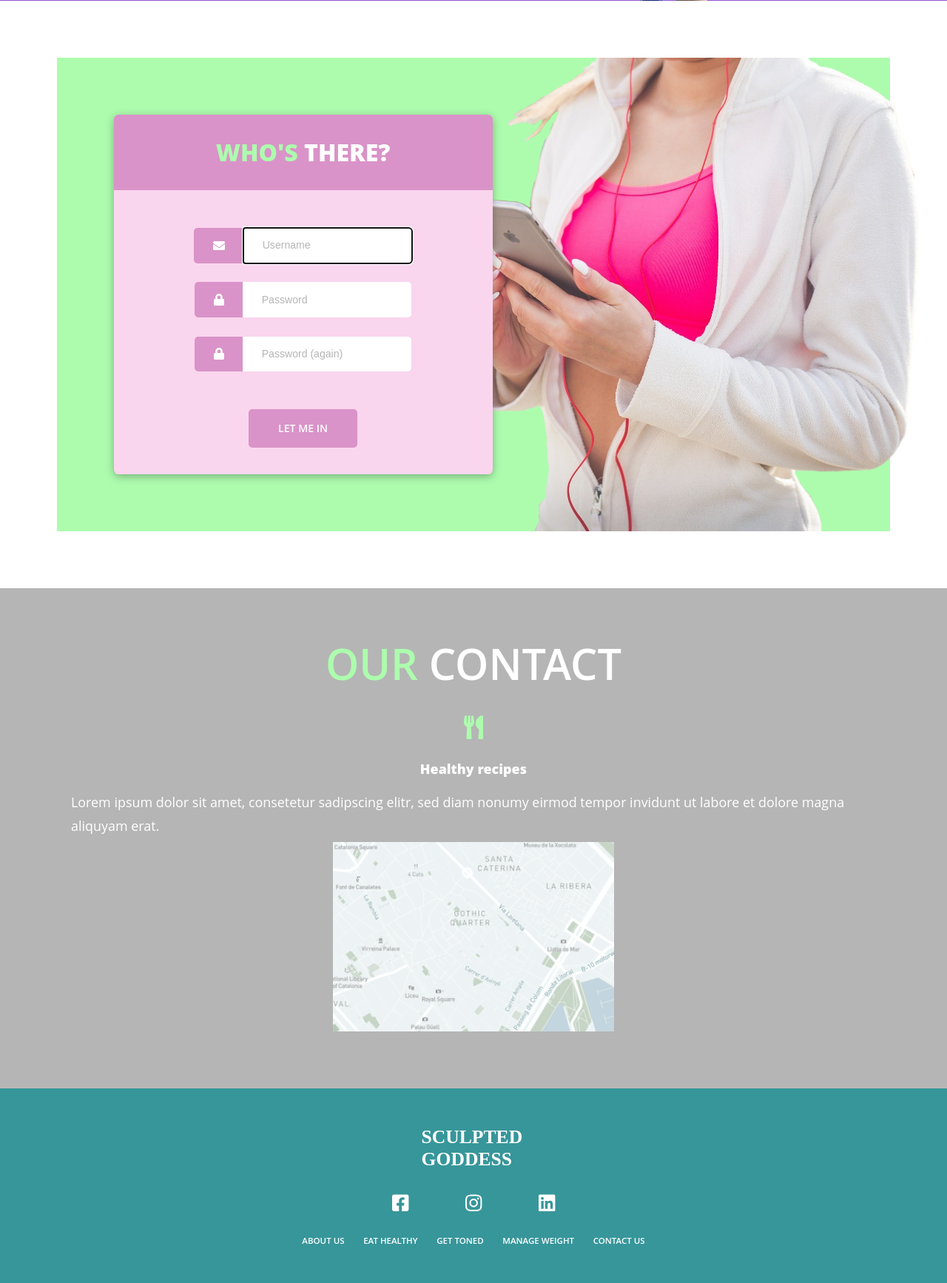
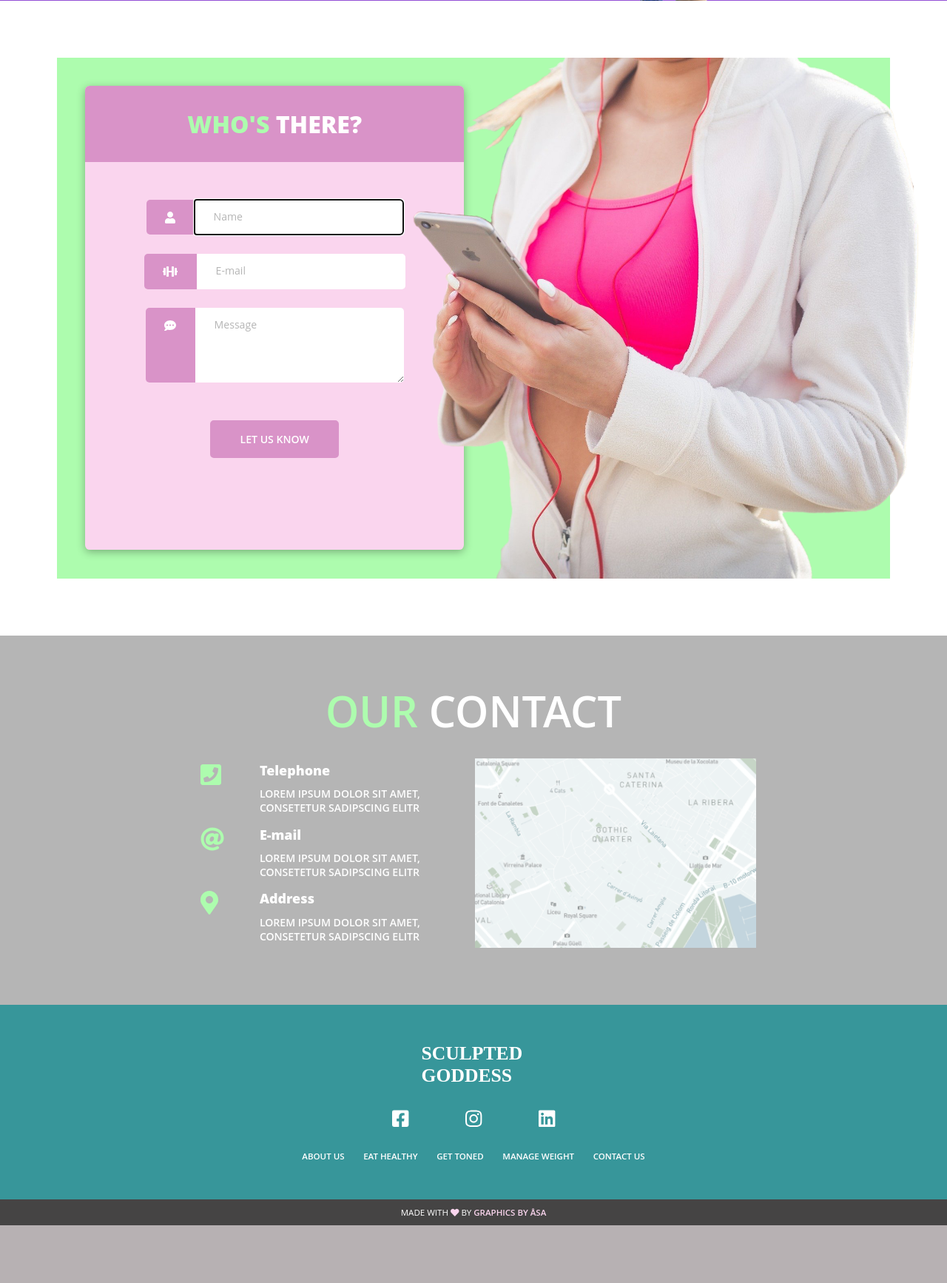
Before and after one commit to Bjornhona/Sculpted_goddess, a Flask app: page /contact_us in a window 1280 px wide. Shown: the part 447-2181 px from the top of the page at 74% size. After the commit the page ends 2103 px from the top, so only its background shows below. Run offline with Flask 2, Linux system fonts and the light colour scheme; some libraries are stand-ins or nearby versions.

Commit message:
contact page done

```diff
--- a/static/_contact_us.scss
+++ b/static/_contact_us.scss
@@ -34,25 +34,26 @@
     align-items: center;
     background-color: constants.$light-green;
     margin: 6vw;
-    padding: 6vw;
+    padding: 3vw;
     position: relative;
-    height: 50vw;
+    height: 55vw;
     .contact-us-main-image {
       position: absolute;
       top: 0;
       right: -3vw;
-      height: 50vw;
+      height: 55vw;
       img {
-        max-height: 50vw;
+        max-height: 55vw;
+        z-index: 200;
       }
     }
-    .login-left-container, .signup-right-container {
+    .contact-form-container {
       background-color: constants.$light-pink;
       width: 40vw;
       height: 100%;
       border-radius: 0.5vw;
       box-shadow: 0 3px 12px rgba(#000000, 0.3);
-      z-index: 100;
+      position: relative;
       h2 {
         background-color: constants.$dark-pink;
         border-radius: 0.5vw 0.5vw 0 0;
@@ -71,6 +72,7 @@
           color: constants.$medium-grey;
           opacity: 1;
           font-size: constants.$font-button-size;
+          font-family: "Open Sans", sans-serif;
         }
         div {
           display: flex;
@@ -81,11 +83,12 @@
             margin: 1vw 0;
             border-radius: 5px 0 0 5px;
           }
-          input {
+          input, textarea {
             border: none;
             border-radius: 0 5px 5px 0;
             padding: 1vw 2vw;
             margin: 1vw 0;
+            width: 22vw;
           }
         }
         button {
@@ -99,15 +102,10 @@
         }
       }
     }
-    .signup-link {
-      font-size: constants.$font-h3-size;
-      font-weight: 900;
-      text-transform: lowercase;
-    }
   }
 }
 
-.service {
+.our-contact {
   display: flex;
   flex-direction: column;
   align-items: center;
@@ -118,24 +116,30 @@
       color: constants.$light-green;
     }
   }
-  h3 {
-    padding: 0.5vw;
+  h3, h4 {
+    margin: 0;
+    padding: 0 0.5vw 0.5vw 0;
+    color: constants.$white;
     span {
       font-weight: 900;
     }
   }
-  .service-container {
+  .our-contact-container {
     display: flex;
-    padding-top: 2vw;
-    .service-text-box {
+    padding-top: 3vw;
+    .our-contact-text-box {
       display: flex;
       flex-direction: column;
-      align-items: center;
+      justify-content: space-between;
       padding: 0 1vw;
-      .service-icon {
-        font-size: constants.$font-h2-size;
-        color: constants.$light-green;
-        padding: 1vw;
+      width: 30vw;
+      .our-contact-address-line{
+        display: flex;
+        .our-contact-icon {
+          font-size: constants.$font-h2-size;
+          color: constants.$light-green;
+          width: 10vw;
+        }
       }
     }
   }
--- a/static/styles.css
+++ b/static/styles.css
@@ -1165,113 +1165,117 @@ nav a:link, nav a:visited, .upper-footer a:link, .upper-footer a:visited {
   align-items: center;
   background-color: #ADFCAE;
   margin: 6vw;
-  padding: 6vw;
+  padding: 3vw;
   position: relative;
-  height: 50vw;
+  height: 55vw;
 }
 .contact-form .contact-form-content-box .contact-us-main-image {
   position: absolute;
   top: 0;
   right: -3vw;
-  height: 50vw;
+  height: 55vw;
 }
 .contact-form .contact-form-content-box .contact-us-main-image img {
-  max-height: 50vw;
+  max-height: 55vw;
+  z-index: 200;
 }
-.contact-form .contact-form-content-box .login-left-container, .contact-form .contact-form-content-box .signup-right-container {
+.contact-form .contact-form-content-box .contact-form-container {
   background-color: #FAD5EE;
   width: 40vw;
   height: 100%;
   border-radius: 0.5vw;
   box-shadow: 0 3px 12px rgba(0, 0, 0, 0.3);
-  z-index: 100;
+  position: relative;
 }
-.contact-form .contact-form-content-box .login-left-container h2, .contact-form .contact-form-content-box .signup-right-container h2 {
+.contact-form .contact-form-content-box .contact-form-container h2 {
   background-color: #D993C8;
   border-radius: 0.5vw 0.5vw 0 0;
   padding: 3vw 0;
   text-align: center;
 }
-.contact-form .contact-form-content-box .login-left-container h2 span, .contact-form .contact-form-content-box .signup-right-container h2 span {
+.contact-form .contact-form-content-box .contact-form-container h2 span {
   color: #ADFCAE;
 }
-.contact-form .contact-form-content-box .login-left-container form, .contact-form .contact-form-content-box .signup-right-container form {
+.contact-form .contact-form-content-box .contact-form-container form {
   display: flex;
   flex-direction: column;
   align-items: center;
   margin: 3vw;
 }
-.contact-form .contact-form-content-box .login-left-container form ::placeholder, .contact-form .contact-form-content-box .signup-right-container form ::placeholder {
+.contact-form .contact-form-content-box .contact-form-container form ::placeholder {
   color: #B5B5B5;
   opacity: 1;
   font-size: 1.1vw;
+  font-family: "Open Sans", sans-serif;
 }
-.contact-form .contact-form-content-box .login-left-container form div, .contact-form .contact-form-content-box .signup-right-container form div {
+.contact-form .contact-form-content-box .contact-form-container form div {
   display: flex;
   flex-direction: row;
 }
-.contact-form .contact-form-content-box .login-left-container form div span, .contact-form .contact-form-content-box .signup-right-container form div span {
+.contact-form .contact-form-content-box .contact-form-container form div span {
   background-color: #D993C8;
   padding: 1vw 2vw;
   margin: 1vw 0;
   border-radius: 5px 0 0 5px;
 }
-.contact-form .contact-form-content-box .login-left-container form div input, .contact-form .contact-form-content-box .signup-right-container form div input {
+.contact-form .contact-form-content-box .contact-form-container form div input, .contact-form .contact-form-content-box .contact-form-container form div textarea {
   border: none;
   border-radius: 0 5px 5px 0;
   padding: 1vw 2vw;
   margin: 1vw 0;
+  width: 22vw;
 }
-.contact-form .contact-form-content-box .login-left-container form button, .contact-form .contact-form-content-box .signup-right-container form button {
+.contact-form .contact-form-content-box .contact-form-container form button {
   background-color: #D993C8;
   border: 2px solid #D993C8;
   margin: 3vw auto 1vw;
 }
-.contact-form .contact-form-content-box .login-left-container form button:hover, .contact-form .contact-form-content-box .signup-right-container form button:hover {
+.contact-form .contact-form-content-box .contact-form-container form button:hover {
   background-color: #EFB6DD;
   border: 2px solid #FFFFFF;
 }
-.contact-form .contact-form-content-box .signup-link {
-  font-size: 1.4vw;
-  font-weight: 900;
-  text-transform: lowercase;
-}
 
-.service {
+.our-contact {
   display: flex;
   flex-direction: column;
   align-items: center;
   background-color: #B5B5B5;
   padding: 6vw;
 }
-.service h1 span {
+.our-contact h1 span {
   color: #ADFCAE;
 }
-.service h3 {
-  padding: 0.5vw;
+.our-contact h3, .our-contact h4 {
+  margin: 0;
+  padding: 0 0.5vw 0.5vw 0;
+  color: #FFFFFF;
 }
-.service h3 span {
+.our-contact h3 span, .our-contact h4 span {
   font-weight: 900;
 }
-.service .service-container {
+.our-contact .our-contact-container {
   display: flex;
-  padding-top: 2vw;
+  padding-top: 3vw;
 }
-.service .service-container .service-text-box {
+.our-contact .our-contact-container .our-contact-text-box {
   display: flex;
   flex-direction: column;
-  align-items: center;
+  justify-content: space-between;
   padding: 0 1vw;
+  width: 30vw;
 }
-.service .service-container .service-text-box .service-icon {
+.our-contact .our-contact-container .our-contact-text-box .our-contact-address-line {
+  display: flex;
+}
+.our-contact .our-contact-container .our-contact-text-box .our-contact-address-line .our-contact-icon {
   font-size: 2.5vw;
   color: #ADFCAE;
-  padding: 1vw;
+  width: 10vw;
 }
-.service .contact-us-map {
+.our-contact .contact-us-map {
   height: 20vw;
 }
-.service .contact-us-map img {
+.our-contact .contact-us-map img {
   max-height: 20vw;
   right: 20vw;
   bottom: 0;
--- a/templates/contact_us.html
+++ b/templates/contact_us.html
@@ -18,35 +18,53 @@
 <div class="contact-form">
   <div class="contact-form-content-box">
 
-    <div class="signup-right-container">
+    <div class="contact-form-container">
       <h2><span>Who's</span> there?</h2>
-      <form action="/register" method="POST">
+      <form action="mailto:info@graphicsbyasa.com" method="POST" enctype="text/plain">
         <div>
-          <span><i class="fas fa-envelope"></i></span><input autocomplete="off" autofocus type="text" name="username" placeholder="Username"/>
+          <span><i class="fas fa-user"></i></span><input autocomplete="off" autofocus type="text" name="name" placeholder="Name" required/>
         </div>
         <div>
-          <span><i class="fas fa-lock"></i></span><input type="text" name="password" placeholder="Password" />
+          <span><i class="fas fa-dumbbell"></i></span><input type="text" name="mail" placeholder="E-mail" required/>
         </div>
         <div>
-          <span><i class="fas fa-lock"></i></span><input type="text" name="confirmation" placeholder="Password (again)" />
+          <span><i class="fas fa-comment-dots"></i></span><textarea name="comment" placeholder="Message" rows="5" required></textarea>
         </div>
-        <button type="submit">Let me in</button>
+        <button type="submit">Let us know</button>
       </form>
     </div>
     <div class="contact-us-main-image"><img src="/static/images/contact-us2.png" alt="calling girl"/></div>
   </div>
 
-  <div class="service">
+  <div class="our-contact">
     <h1><span>Our</span> contact</h1>
-    <div class="service-container">
-      <div class="service-text-box">
-        <div class="service-icon"><i class="fas fa-utensils"></i></div>
-        <h3><span>Healthy recipes</span></h3>
-        <h3>Lorem ipsum dolor sit amet, consetetur sadipscing elitr, sed diam nonumy eirmod tempor invidunt ut labore et dolore magna aliquyam erat.</h3>
+    <div class="our-contact-container">
+      <div class="our-contact-text-box">
+        <div class="our-contact-address-line">
+          <div class="our-contact-icon"><i class="fas fa-phone-square"></i></div>
+          <div>
+            <h3><span>Telephone</span></h3>
+            <h4>Lorem ipsum dolor sit amet, consetetur sadipscing elitr</h4>
+          </div>
+        </div>
+        <div class="our-contact-address-line">
+          <div class="our-contact-icon"><i class="fas fa-at"></i></div>
+          <div>
+            <h3><span>E-mail</span></h3>
+            <h4>Lorem ipsum dolor sit amet, consetetur sadipscing elitr</h4>
+          </div>
+        </div>
+        <div class="our-contact-address-line">
+          <div class="our-contact-icon"><i class="fas fa-map-marker-alt"></i></div>
+          <div>
+            <h3><span>Address</span></h3>
+            <h4>Lorem ipsum dolor sit amet, consetetur sadipscing elitr</h4>
+          </div>
+        </div>
       </div>
-    </div>
-    <div class="contact-us-map">
-      <img src="/static/images/map.png" alt="map of Barcelona"/>
+      <div class="contact-us-map">
+        <img src="/static/images/map.png" alt="map of Barcelona"/>
+      </div>
     </div>
   </div>
 </div>
```
Also changed, not shown: 1 other file.
